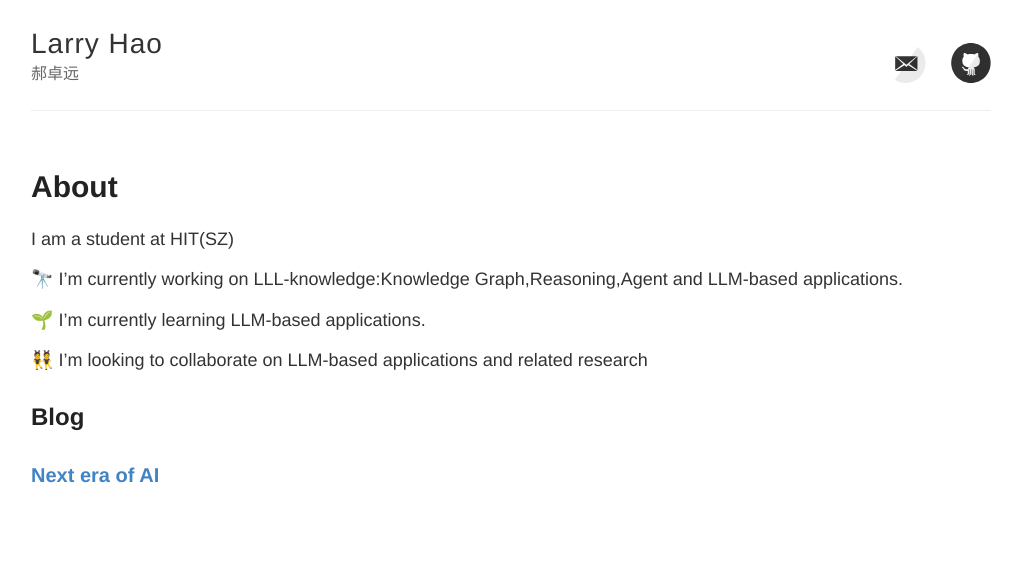
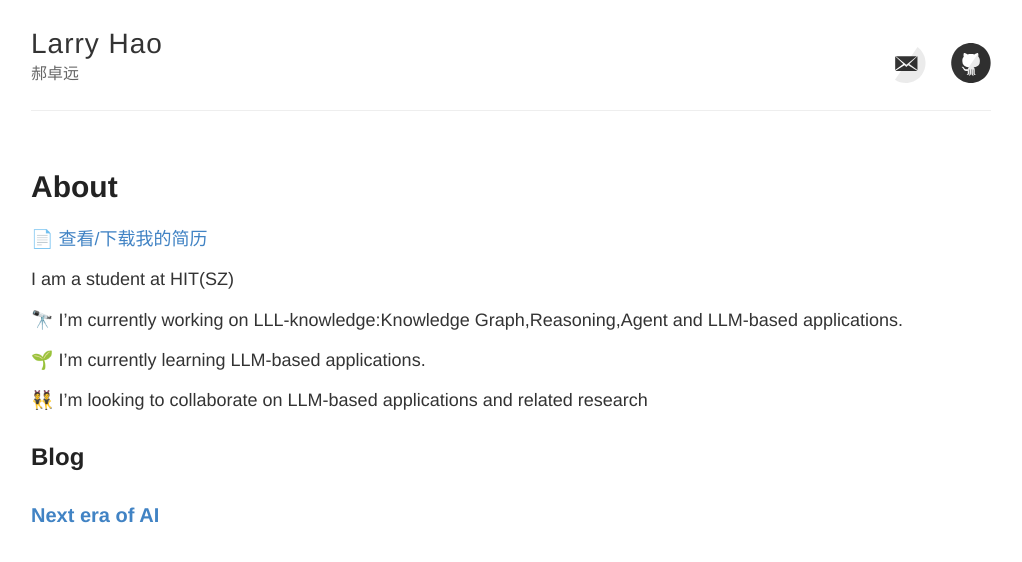
Before and after one commit to hhh2210/hhh2210.github.io, a Jekyll site: the page built from index.md, in a window 1280 px wide. Shown: the top 562 px of the page, without its empty margins (129-1151 px from the left). Built offline with Jekyll 4.4.1, drawn with Linux system fonts in a browser that asks for light colours.

Commit message:
add for CV

```diff
--- a/index.md
+++ b/index.md
@@ -3,6 +3,8 @@ layout: page
 title: About
 permalink: /
 ---
+
+[📄 查看/下载我的简历](/assets/files/CV.pdf)
 
 I am a student at HIT(SZ)
 
```
Also changed, not shown: 1 other file.
